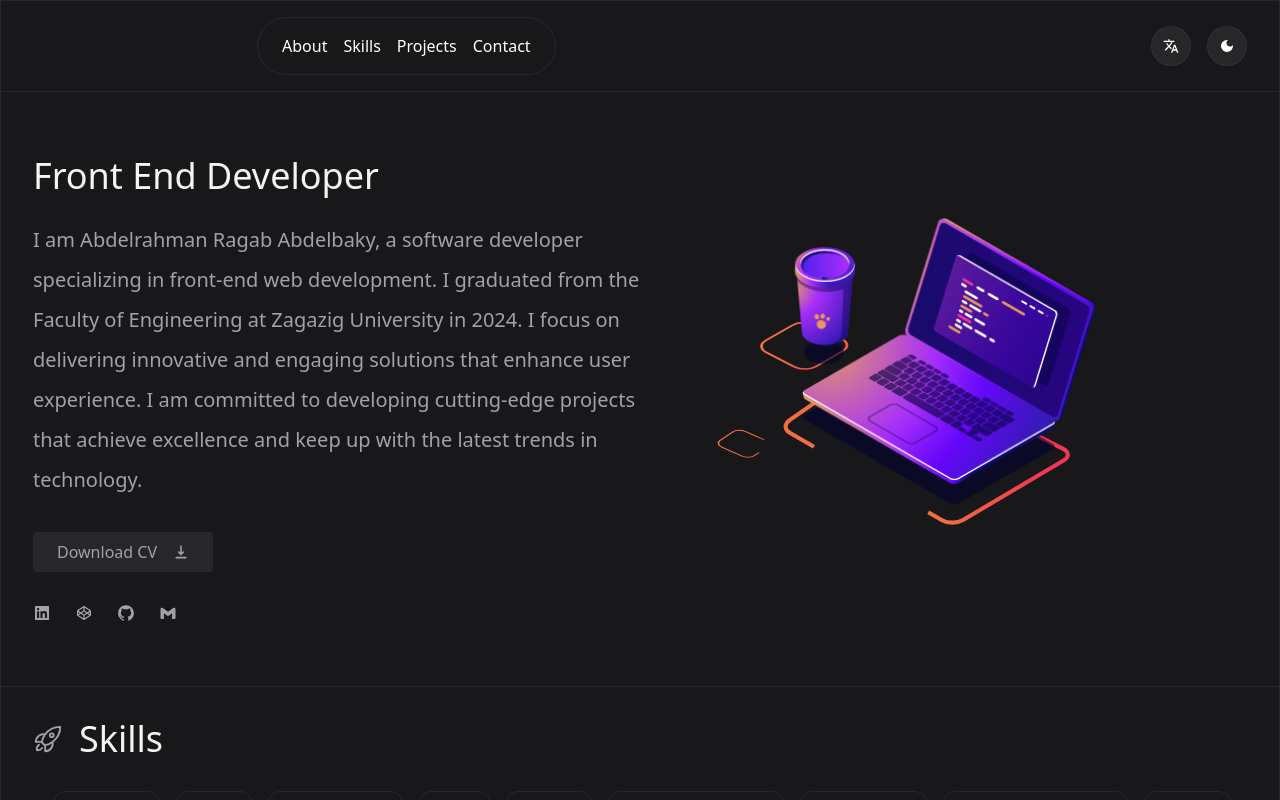
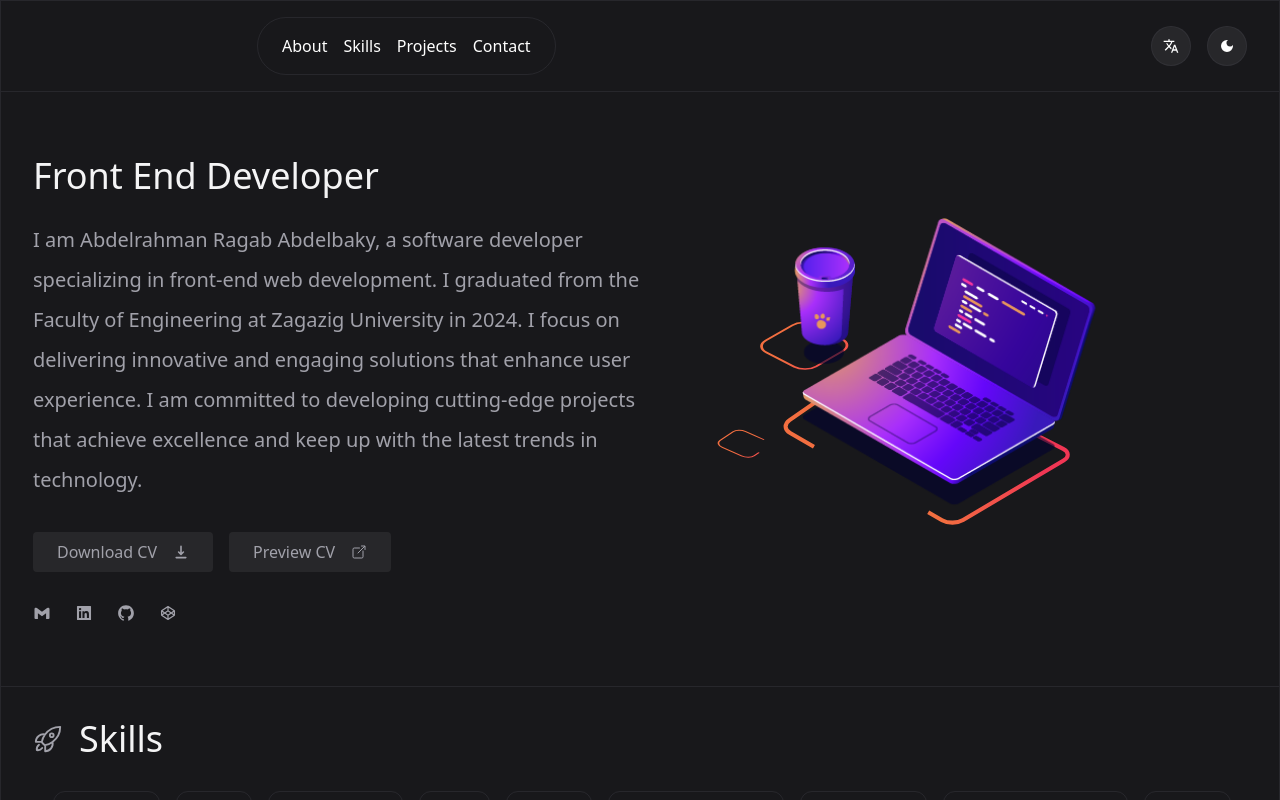
Before and after one commit to Abdelrahman5243/abdelrahman-ragab-portfolio, a React (Vite) app: page / in a window 1280 px wide. Shown: the top 800 px of the page. Built offline with nearby package versions, Linux system fonts and the light colour scheme.

Commit message:
add my cv

```diff
--- a/src/components/hero/Hero.jsx
+++ b/src/components/hero/Hero.jsx
@@ -1,12 +1,13 @@
 import React, { useRef } from "react";
 import { motion } from "framer-motion";
+import { useTranslation } from "react-i18next";
+import Lottie from "lottie-react";
+import devAnimation from "../../assets/animation/dev.json";
 import { AiFillLinkedin, AiOutlineCodepen, AiFillGithub } from "react-icons/ai";
 import { BiLogoGmail } from "react-icons/bi";
 import { HiDownload } from "react-icons/hi";
-import Lottie from "lottie-react";
-import devAnimation from "../../assets/animation/dev.json";
-import cv from "../../assets/cv.pdf";
-import { useTranslation } from "react-i18next";
+import { IoOpenOutline } from "react-icons/io5";
+import cv from "../../assets/Abdelrahman-Ragab-Abdelbaky-CV.pdf";
 
 const Hero = () => {
   const { t } = useTranslation("main");
@@ -15,35 +16,37 @@ const Hero = () => {
   const HERO_CONTENT = {
     title: t("hero.title"),
     description: t("hero.description"),
-    btn: t("hero.btn"),
+    downloadCV: t("hero.downloadCV"),
+    showCV: t("hero.showCV"),
+    cvUrl: "https://flowcv.com/resume/gsawfcbwff",
     socialLinks: [
       {
-        href: "https://www.linkedin.com",
+        href: "abdelrahman.ragab.abdelbaky@gmail.com",
+        icon: (
+          <BiLogoGmail className="hover:text-dark-iconHover transition-all duration-300 cursor-pointer" />
+        ),
+        ariaLabel: "Send an email",
+      },
+      {
+        href: "https://linkedin.com/in/abdelrahman-ragab-9443b8264",
         icon: (
           <AiFillLinkedin className="hover:text-dark-iconHover transition-all duration-300 cursor-pointer" />
         ),
         ariaLabel: "LinkedIn profile",
       },
       {
-        href: "https://codepen.io",
-        icon: (
-          <AiOutlineCodepen className="hover:text-dark-iconHover transition-all duration-300 cursor-pointer" />
-        ),
-        ariaLabel: "CodePen profile",
-      },
-      {
-        href: "https://github.com",
+        href: "https://github.com/abdelrahmanrgab",
         icon: (
           <AiFillGithub className="hover:text-dark-iconHover transition-all duration-300 cursor-pointer" />
         ),
         ariaLabel: "GitHub profile",
       },
       {
-        href: "mailto:example@example.com",
+        href: "https://codepen.io/Abdelrahman-Ragab",
         icon: (
-          <BiLogoGmail className="hover:text-dark-iconHover transition-all duration-300 cursor-pointer" />
+          <AiOutlineCodepen className="hover:text-dark-iconHover transition-all duration-300 cursor-pointer" />
         ),
-        ariaLabel: "Send an email",
+        ariaLabel: "CodePen profile",
       },
     ],
   };
@@ -73,18 +76,33 @@ const Hero = () => {
         >
           {HERO_CONTENT.description}
         </motion.p>
+        <div className="flex flex-wrap gap-4 items-center">
           <motion.a
             initial={{ opacity: 0 }}
             animate={{ opacity: 1 }}
             transition={{ duration: 1, delay: 1 }}
             href={cv}
-          download="Ali_Hassan_Cv.pdf"
+            download="Abdelrahman-Ragab-Abdelbaky-CV.pdf"
             className="max-w-max mb-8 py-2 px-6 bg-light-bgHeader dark:bg-dark-bgHeader text-light-subtitle dark:text-dark-subtitle rounded flex gap-4 items-center"
             aria-label="Download CV"
           >
-          {HERO_CONTENT.btn}
+            {HERO_CONTENT.downloadCV}
             <HiDownload />
           </motion.a>
+
+          <motion.a
+            initial={{ opacity: 0 }}
+            animate={{ opacity: 1 }}
+            transition={{ duration: 1, delay: 1 }}
+            href={HERO_CONTENT.cvUrl}
+            target="_blank"
+            className="max-w-max mb-8 py-2 px-6 bg-light-bgHeader dark:bg-dark-bgHeader text-light-subtitle dark:text-dark-subtitle rounded flex gap-4 items-center"
+            aria-label="Preview CV"
+          >
+            {HERO_CONTENT.showCV}
+            <IoOpenOutline />
+          </motion.a>
+        </div>
         <div className="flex text-lg gap-6 dark:text-dark-subtitle text-light-subtitle">
           {HERO_CONTENT.socialLinks.map((link, index) => (
             <motion.a
--- a/src/locales/ar/translation.json
+++ b/src/locales/ar/translation.json
@@ -8,7 +8,8 @@
   "hero": {
     "title": "مطوّر واجهات المستخدم",
     "description": "أنا عبد الرحمن رجب , مطور برمجيات ومتخصص في تطوير واجهات المستخدم للمواقع. تخرجت من كلية الهندسة بجامعة الزقازيق في 2024، وأعمل كمطور ويب في مجال الواجهة الأمامية. أركز على تقديم حلول مبتكرة وجذابة تعزز تجربة المستخدم، وأسعى دائمًا لتطوير مشاريع تقنية تحقق التميز وتواكب أحدث الاتجاهات في عالم التكنولوجيا.",
-    "btn": "تحميل السيرة الذاتية"
+    "downloadCV": "تحميل السيرة الذاتية",
+    "showCV": "عرض السيرة الذاتية"
   },
   "skillsTitle": "المهارات",
   "contact": {
@@ -113,6 +114,6 @@
       "technologies": ["HTML", "CSS"]
     }
   },
-  "technologiesTitle":"التقنيات المستخدمة",
+  "technologiesTitle": "التقنيات المستخدمة",
   "copyright": "© 2024. جميع الحقوق محفوظة."
 }
--- a/src/locales/en/translation.json
+++ b/src/locales/en/translation.json
@@ -8,7 +8,8 @@
   "hero": {
     "title": "Front End Developer",
     "description": "I am Abdelrahman Ragab Abdelbaky, a software developer specializing in front-end web development. I graduated from the Faculty of Engineering at Zagazig University in 2024. I focus on delivering innovative and engaging solutions that enhance user experience. I am committed to developing cutting-edge projects that achieve excellence and keep up with the latest trends in technology.",
-    "btn": "Download CV"
+    "downloadCV": "Download CV",
+    "showCV": "Preview CV"
   },
   "skillsTitle": "Skills",
   "contact": {
```
Also changed, not shown: 2 other files (tests, documents, lock files or other folders). Lines whose indentation alone changed are shown as unchanged.
